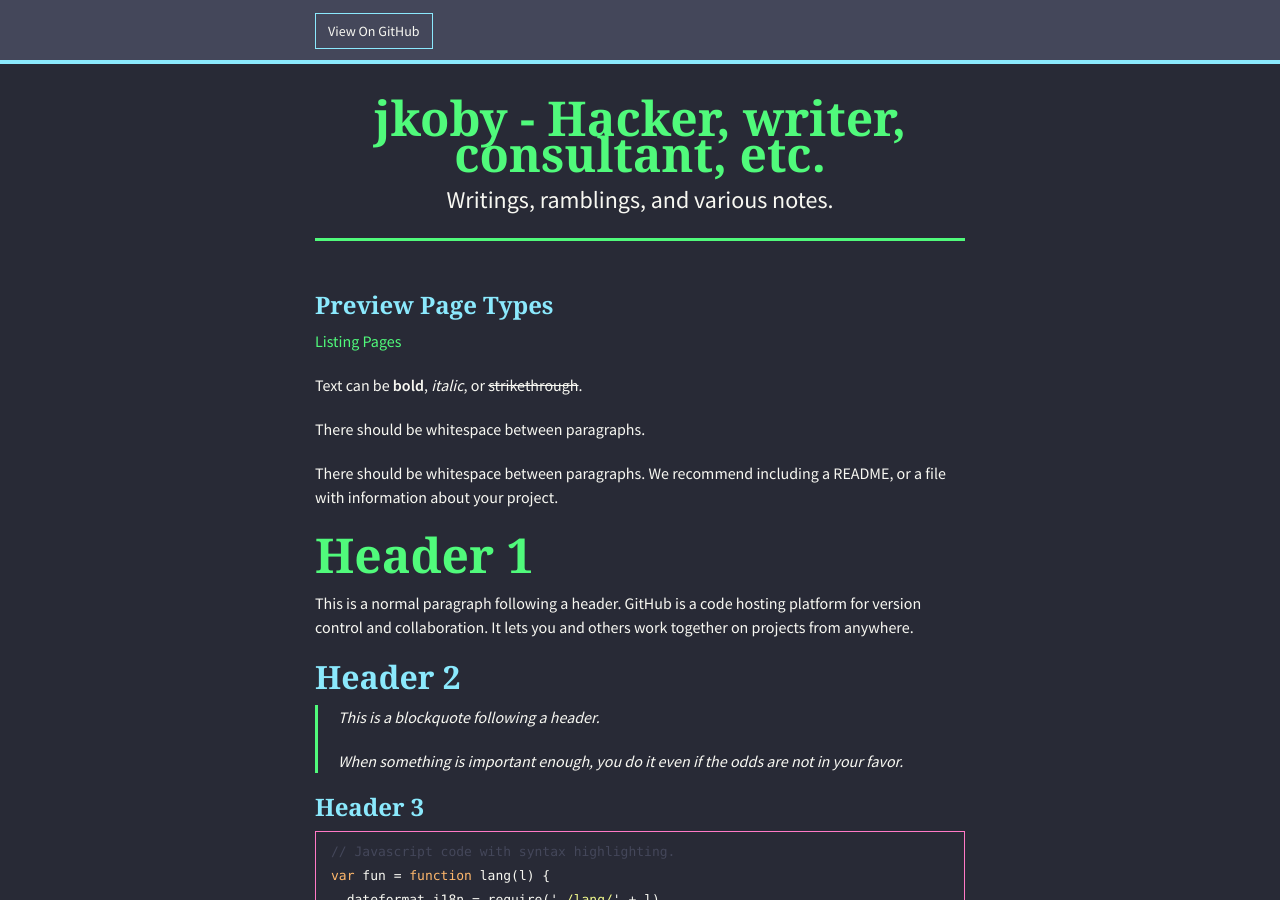
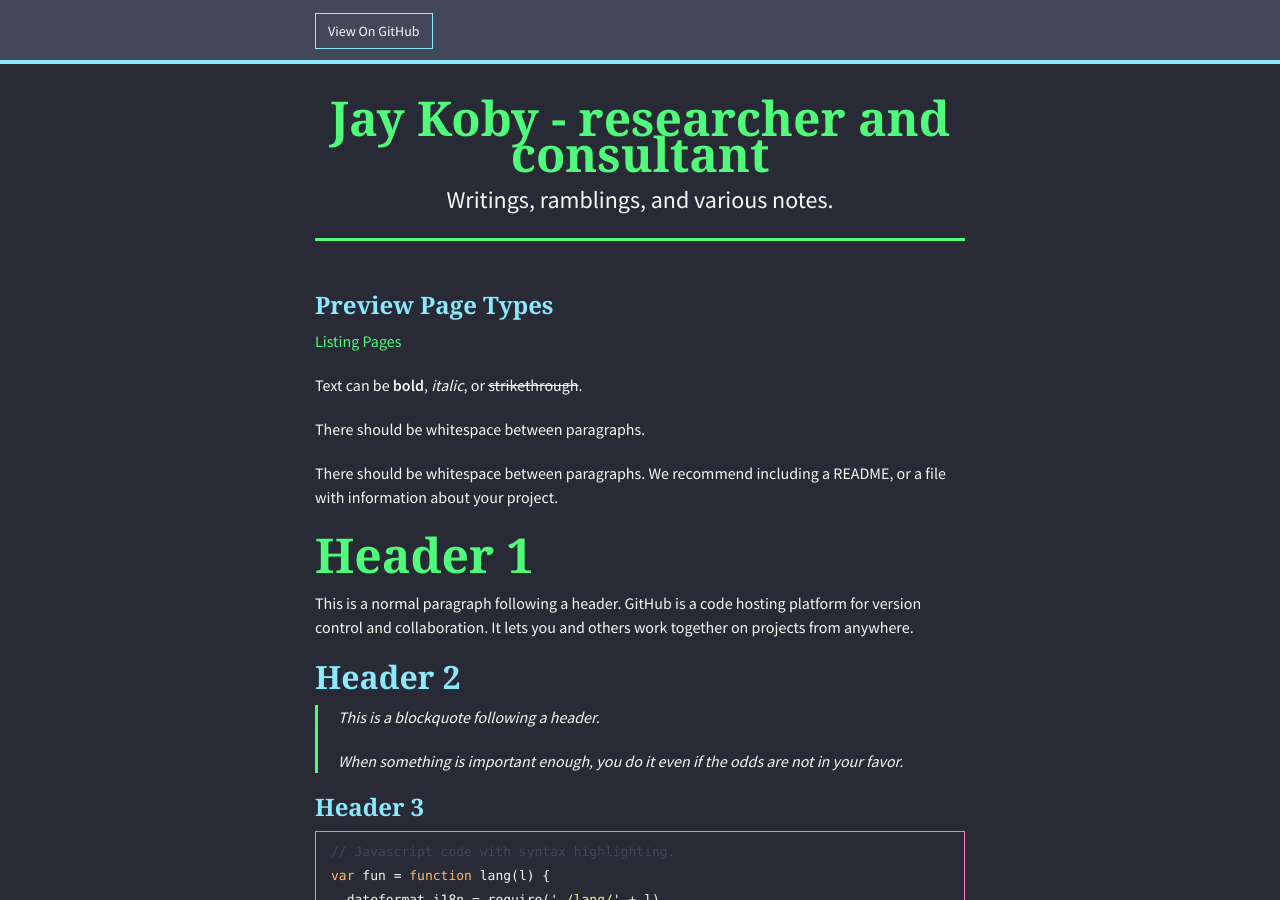
Before and after one commit to jkoby/jkoby.github.io, a Jekyll site: the page built from index.md, in a window 1280 px wide and 900 px high. Built offline with Jekyll 4.4.1, drawn with Linux system fonts in a browser that asks for light colours; nearby versions of some CDN libraries; our own code applies the rules of GitHub Pages for plain Markdown files.

Commit message:
edit site title a bit

```diff
--- a/_config.yml
+++ b/_config.yml
@@ -1,4 +1,4 @@
-title: "jkoby - Hacker, writer, consultant, etc."
+title: "Jay Koby - researcher and consultant"
 description: "Writings, ramblings, and various notes."
 show_downloads: false
 remote_theme: "dracula/gh-pages"
```
